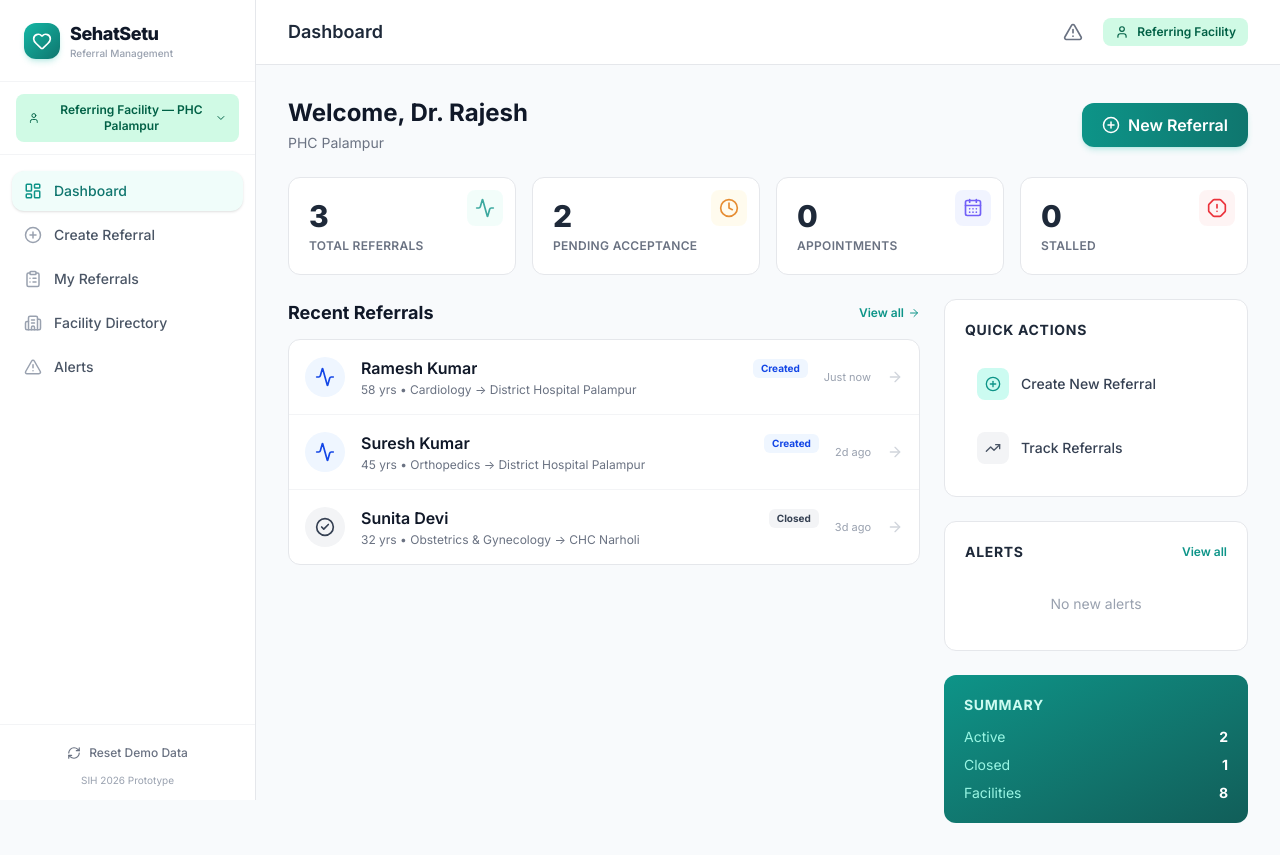
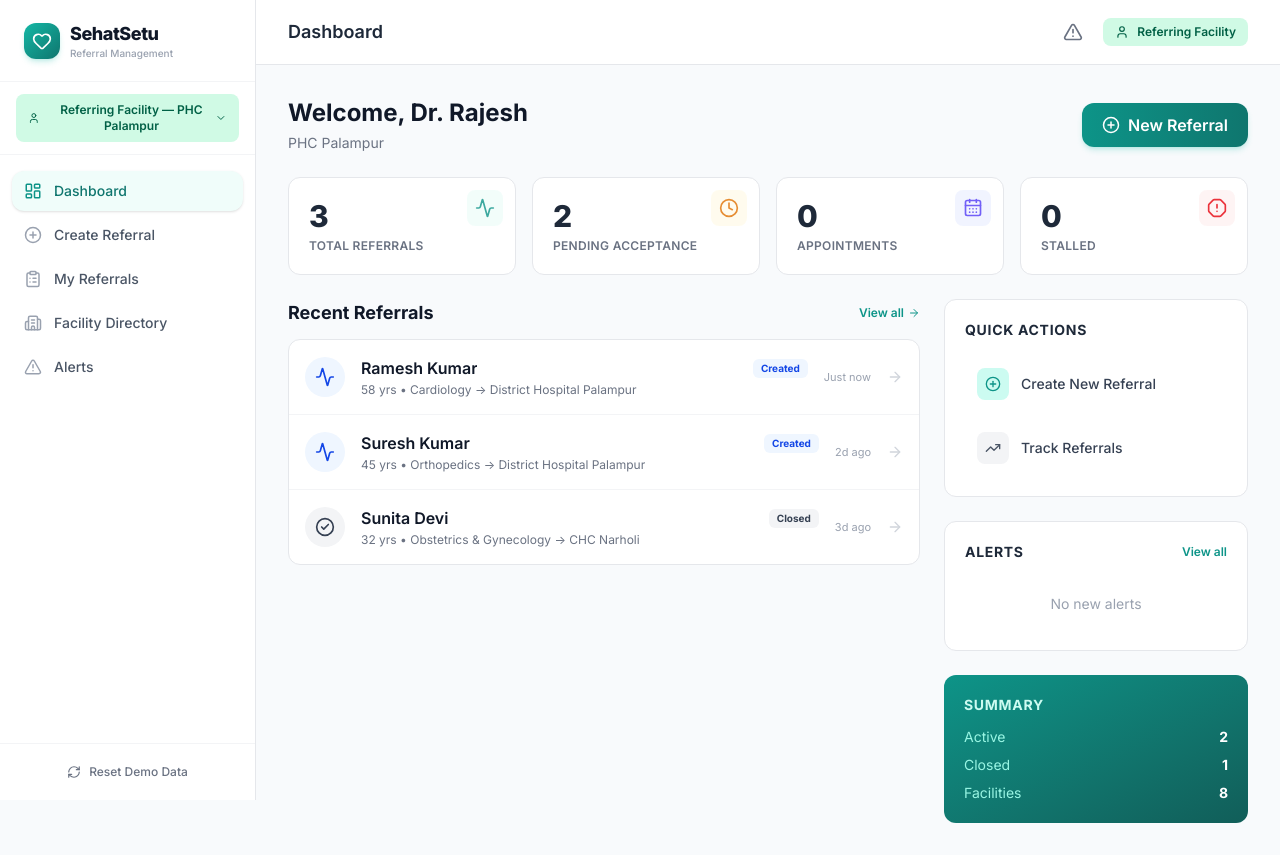
Before and after one commit to divyanshkumar56/SehatSetu, a React (Vite) app in the folder frontend/: page / in a window 1280 px wide. Built offline with nearby package versions, Linux system fonts and the light colour scheme.

Commit message:
style: Remove prototype watermark to look like production

```diff
--- a/frontend/src/layouts/Layout.tsx
+++ b/frontend/src/layouts/Layout.tsx
@@ -189,7 +189,6 @@ const Layout: React.FC = () => {
             <RefreshCw className="h-3.5 w-3.5" />
             Reset Demo Data
           </button>
-          <p className="text-[10px] text-gray-400 text-center mt-1">SIH 2026 Prototype</p>
         </div>
       </aside>
 
```
